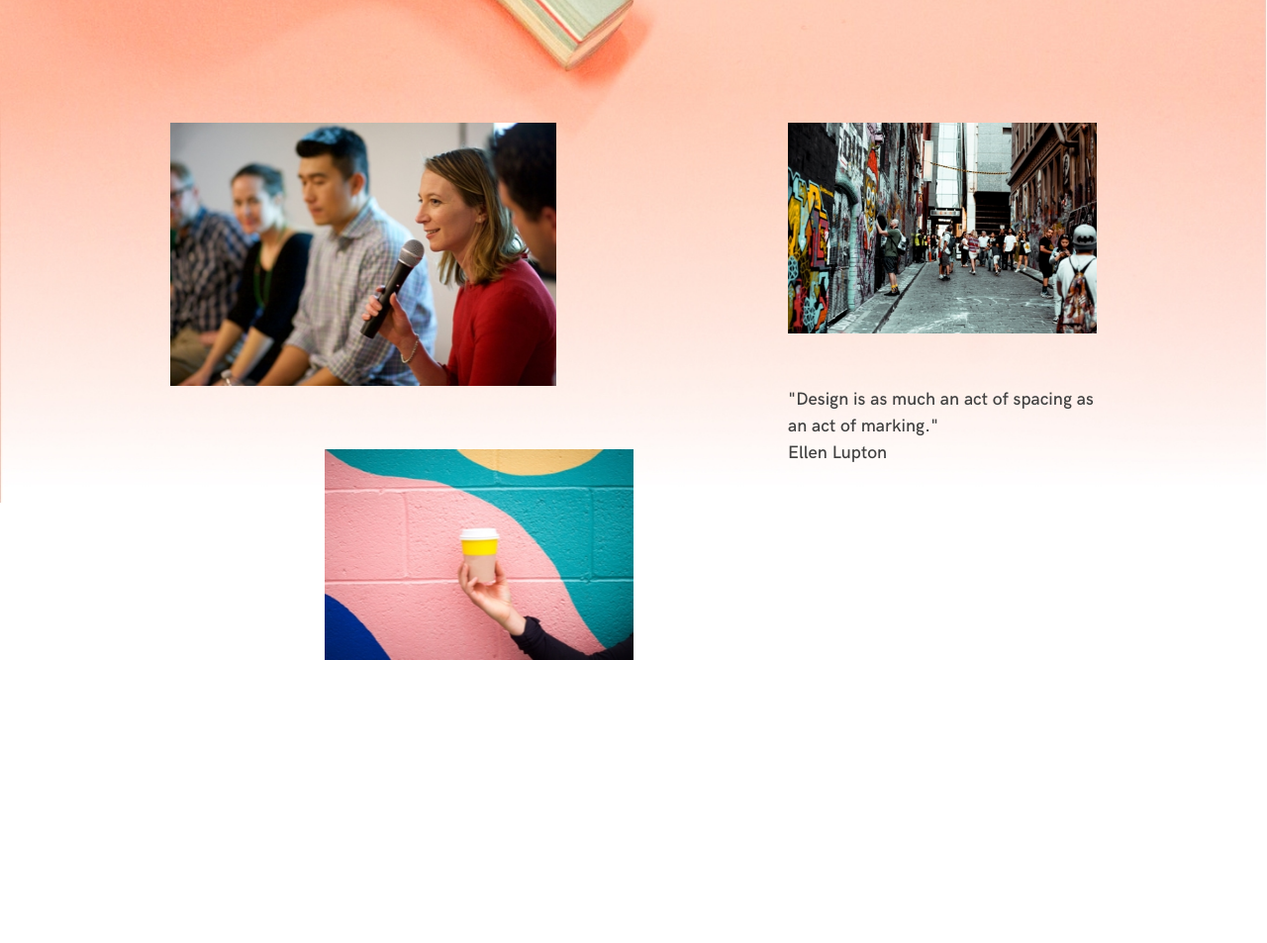
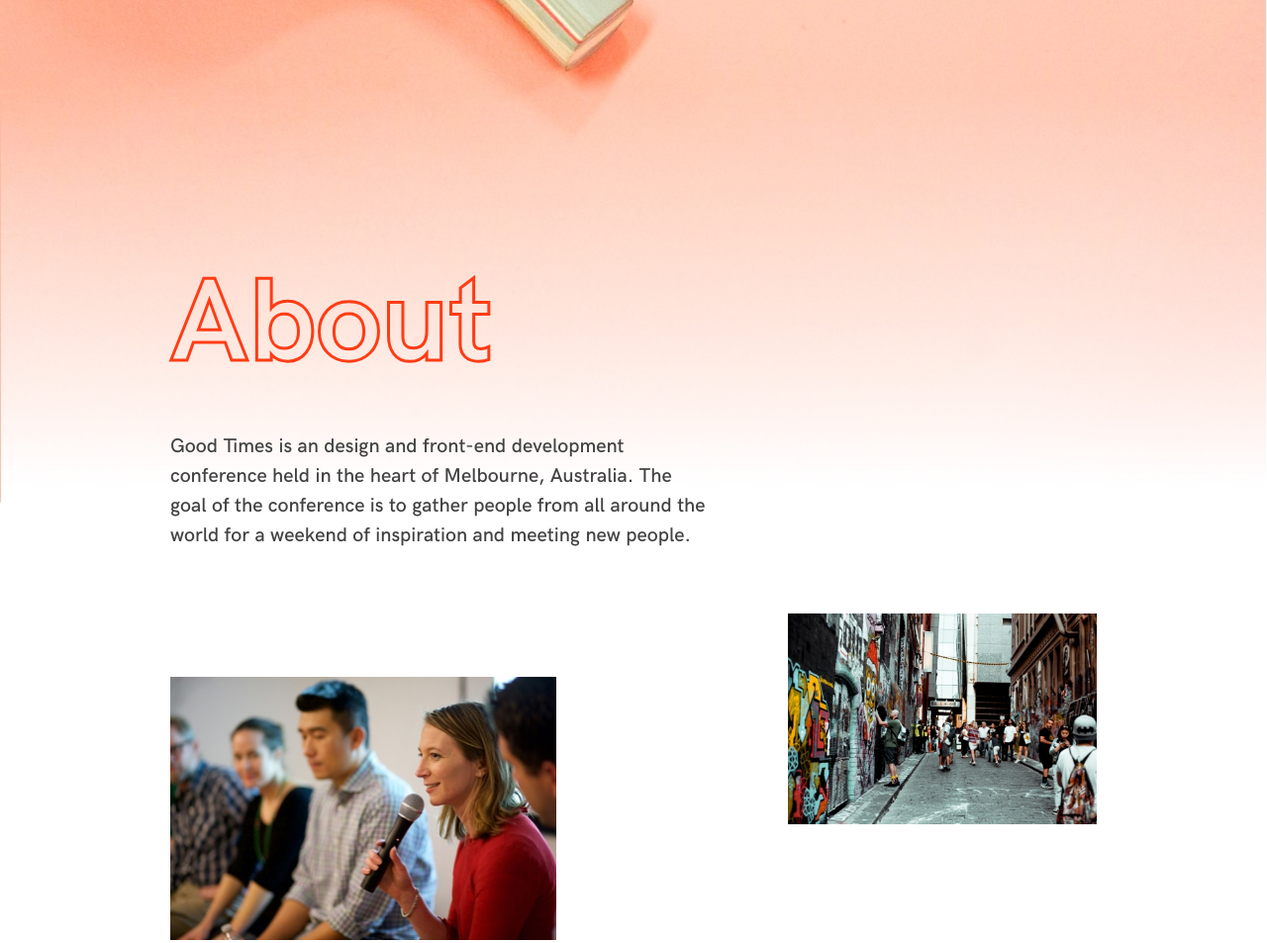
Before and after one commit to vandaadams/good-times, a plain HTML site: page index.html in a window 1280 px wide. Shown: the part 740-1693 px from the top of the page at 99% size. Before the commit the page ends 1407 px from the top, so only its background shows below. Drawn offline with Linux system fonts and the light colour scheme.

Commit message:
added about section

```diff
--- a/css/style.css
+++ b/css/style.css
@@ -24,6 +24,13 @@ a {
   line-height: 1;
 }
 
+.heading-orange {
+  font-size: 120px;
+  -webkit-text-stroke-color: #FF3C15;
+  margin-bottom: 3rem;
+  color: #FF3C15;
+}
+
 .button {
   display: inline-block;
   background-color: #FF3C15;
--- a/index.html
+++ b/index.html
@@ -83,17 +83,28 @@
   </div>
 
   <div class="container">
+
+    <div class="pt5-ns mb4 mb5-ns" id="about">
+      <h1 class="heading heading-orange">
+        About
+      </h1>
+      <div class="sm-col-8 md-col-7 f4">
+        Good Times is an design and front-end development conference held in the heart of Melbourne, Australia. The goal of the conference
+      is to gather people from all around the world for a weekend of inspiration and meeting new people.
+      </div>
+    </div>
+
     <div class="flex flex-wrap justify-between">
-    <div class="col-12 sm-col-6 md-col-5 pt-5-m pt-5-l">
+    <div class="col-12 sm-col-6 md-col-5 pt5-m pt5-l">
       <img src="assets/images/about-1.jpg" alt="">
     </div>
 
     <div class="col-12 sm-col-6 md-col-4">
       <img src="assets/images/about-2.jpg" alt="">
     </div>
-  </div>
+    </div>
 
-  <div class="flex flex-wrap justify-between">
+    <div class="flex flex-wrap justify-between">
     <div class="col-12 sm-col-5 md-col-4 sm-indent-1 md-indent-2 pt5-ns">
       <img src="assets/images/about-3.jpg" alt="">
     </div>
```
